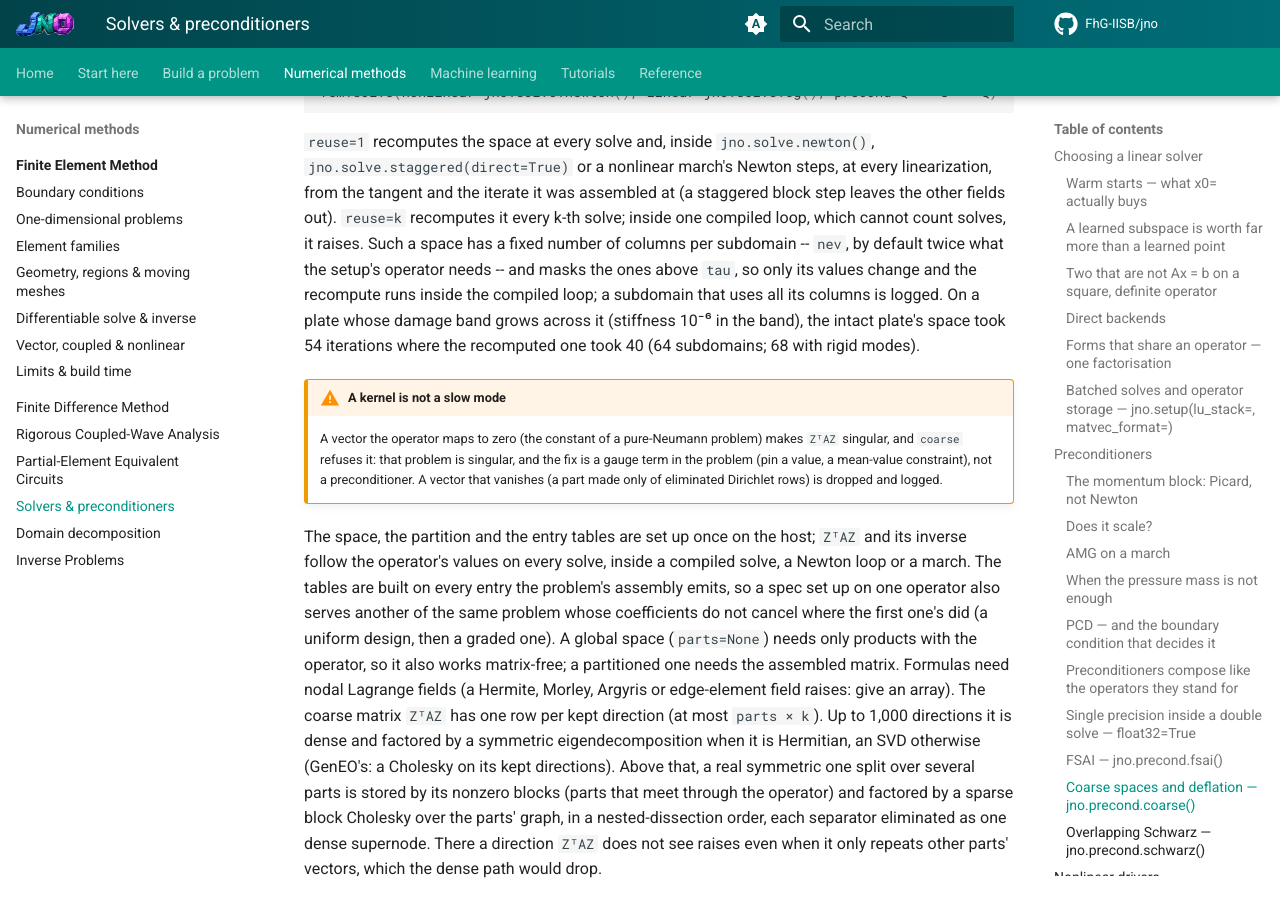
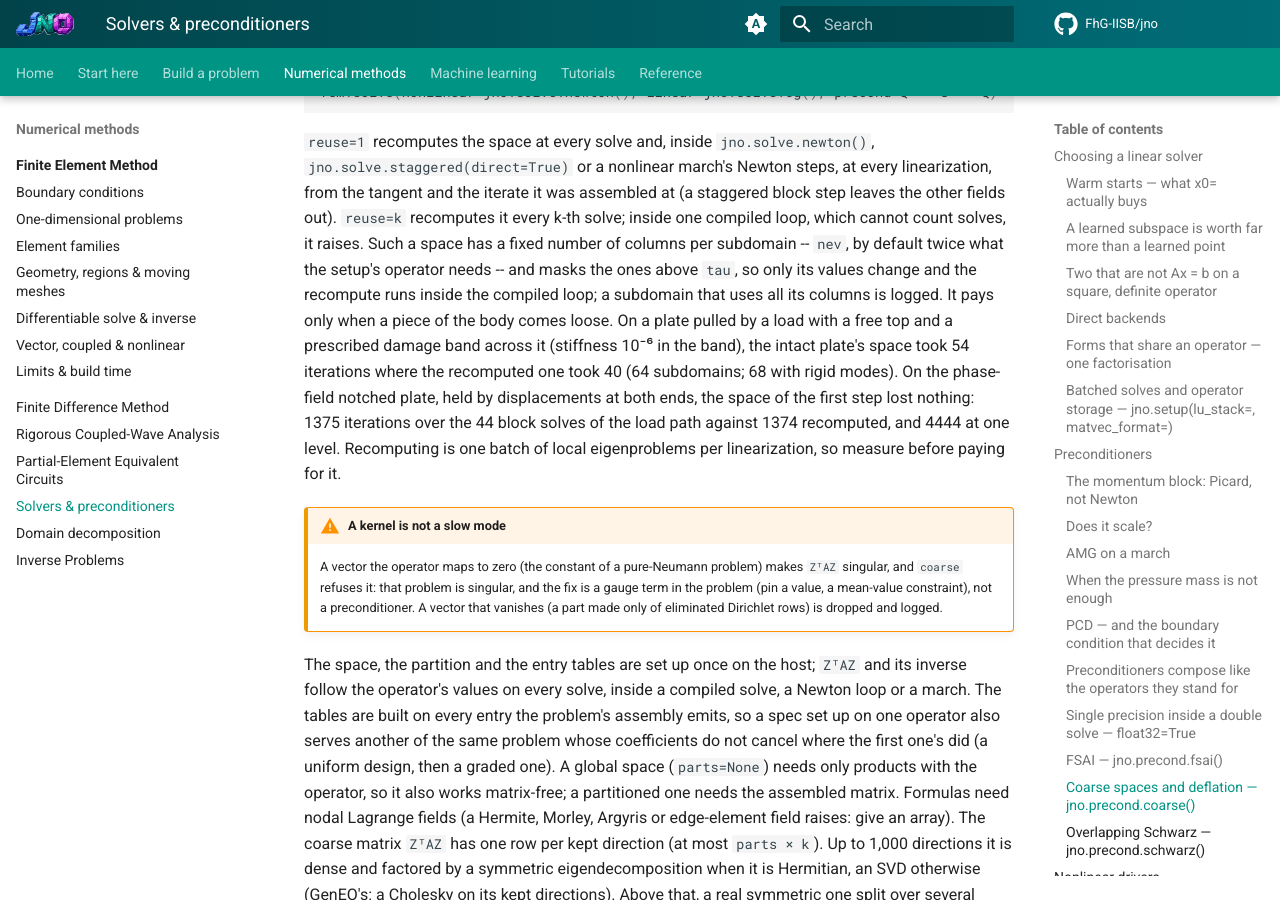
Before and after one commit to FhG-IISB/jNO, an MkDocs documentation site: the page built from docs/solvers.md, in a window 1280 px wide and 900 px high, scrolled down 19387 px. Built offline with MkDocs 1.6.1 and Material for MkDocs 9.7.7, drawn with Linux system fonts in a browser that asks for light colours; comment, search, counter and statistics services are not loaded.

Commit message:
docs(precond): recomputing GenEO pays only when a piece comes loose

```diff
--- a/docs/solvers.md
+++ b/docs/solvers.md
@@ -832,9 +832,12 @@ assembled at (a staggered block step leaves the other fields out). `reuse=k` rec
 solve; inside one compiled loop, which cannot count solves, it raises. Such a space has a fixed number of
 columns per subdomain -- `nev`, by default twice what the setup's operator needs -- and masks the ones above
 `tau`, so only its values change and the recompute runs inside the compiled loop; a subdomain that uses all
-its columns is logged. On a plate whose damage band grows across it (stiffness 10⁻⁶ in the band), the
-intact plate's space took 54 iterations where the recomputed one took 40 (64 subdomains; 68 with rigid
-modes).
+its columns is logged. It pays only when a piece of the body comes loose. On a plate pulled by a load with a free top
+and a prescribed damage band across it (stiffness 10⁻⁶ in the band), the intact plate's space took 54 iterations
+where the recomputed one took 40 (64 subdomains; 68 with rigid modes). On the phase-field notched plate, held by
+displacements at both ends, the space of the first step lost nothing: 1375 iterations over the 44 block solves of
+the load path against 1374 recomputed, and 4444 at one level. Recomputing is one batch of local eigenproblems per
+linearization, so measure before paying for it.
 
 !!! warning "A kernel is not a slow mode"
     A vector the operator maps to zero (the constant of a pure-Neumann problem) makes `ZᵀAZ` singular, and
```
Also changed, not shown: docs/tutorials/08-fem-and-varpinns/coarse-spaces-layered-elasticity.md (+1 -1 lines), docs/assets/coarse_spaces_layered_elasticity.png.
